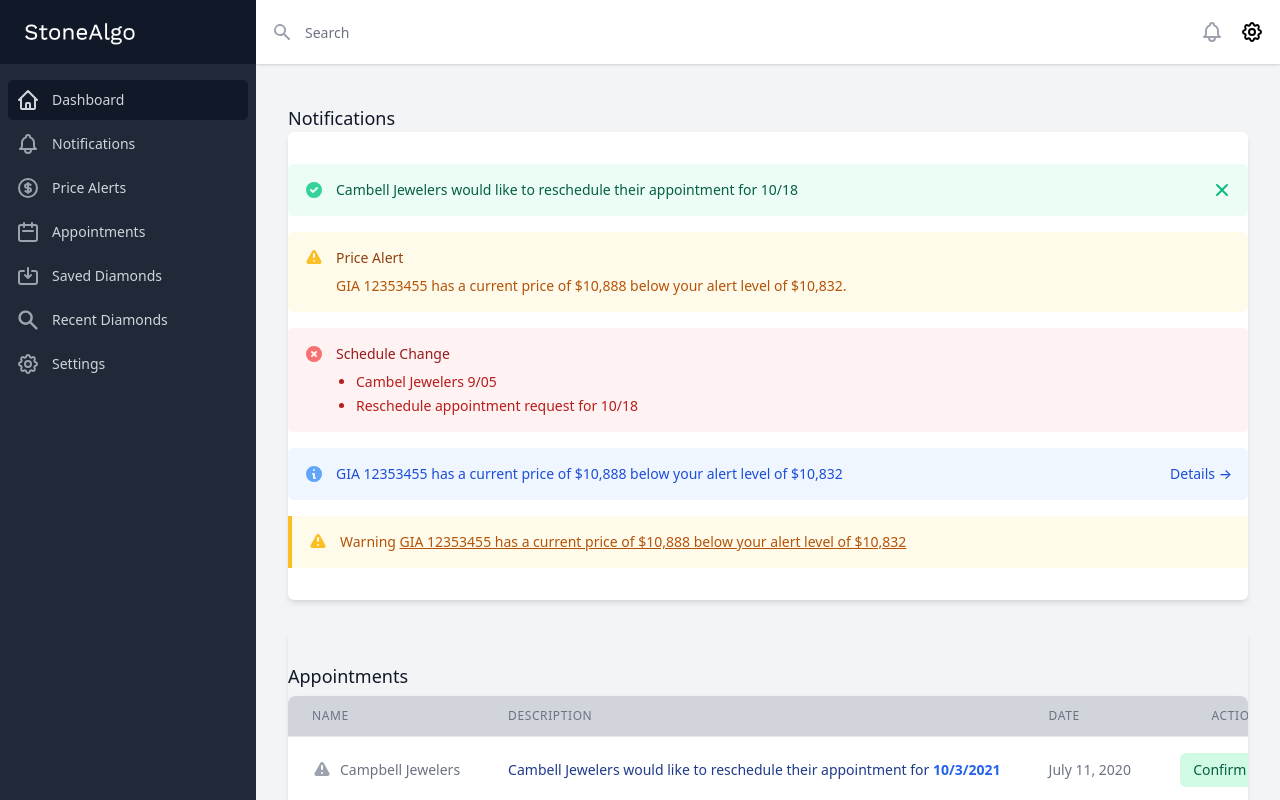
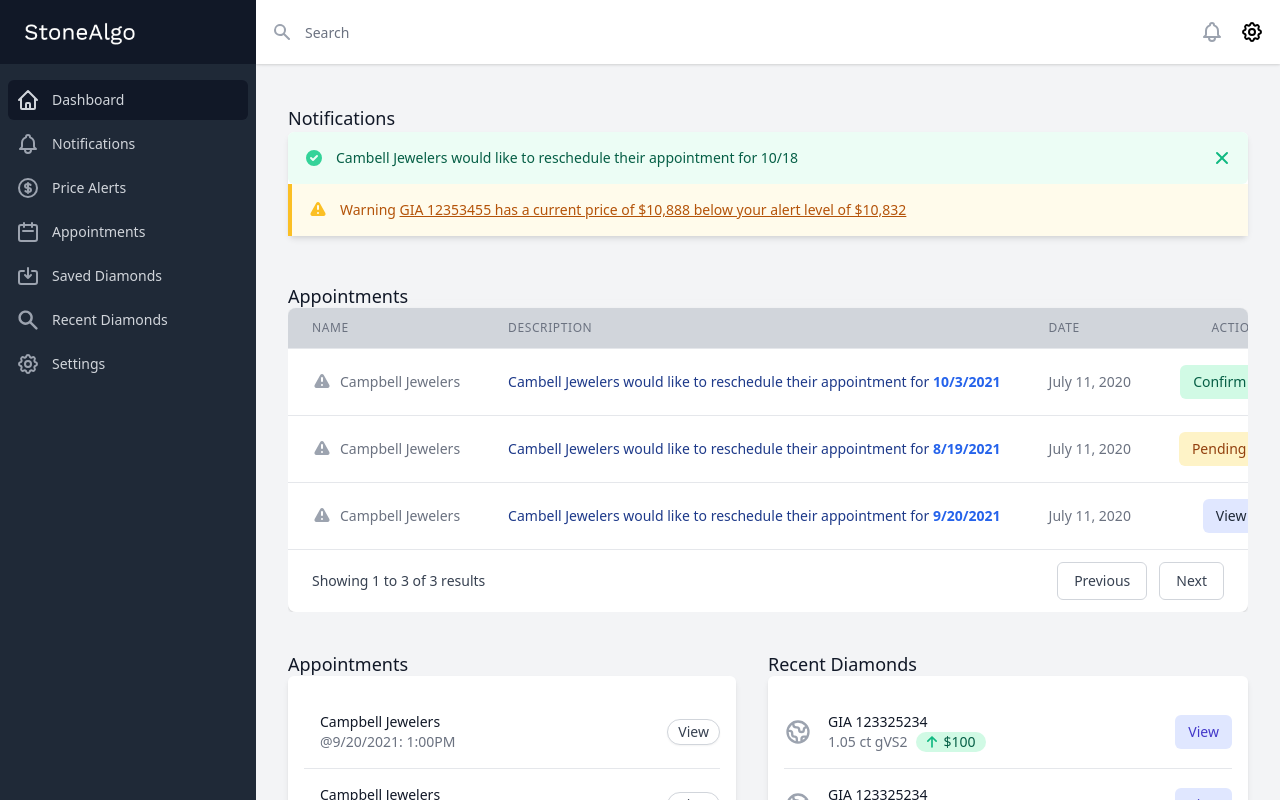
Before and after one commit to greenlightjohnny/tktw, a React app: page / in a window 1280 px wide. Built offline with nearby package versions, Linux system fonts and the light colour scheme.

Commit message:
Style changes

```diff
--- a/src/features/appointments/app2.tsx
+++ b/src/features/appointments/app2.tsx
@@ -97,13 +97,13 @@
 
 export default function Example() {
   return (
-    <div className="relative  flex flex-col overflow-hidden bg-gray-100 mb-10 shadow-md">
-      <h2 className="  mt-8 px-4 text-lg leading-6 font-medium text-gray-900 sm:px-6 lg:px-0">
+    <div className="relative  flex flex-col overflow-hidden bg-gray-100 mb-10">
+      <h2 className="  mt-4 -mb-2 px-4 text-lg leading-6 font-medium text-gray-900 sm:px-6 lg:px-0">
         Appointments
       </h2>
 
       {/* Activity list (smallest breakpoint only) */}
-      <div className="shadow sm:hidden">
+      <div className="shadow-md sm:hidden">
         <ul
           role="list"
           className="mt-2 divide-y divide-gray-200 overflow-hidden shadow sm:hidden">
@@ -240,8 +240,8 @@
                 <div className="hidden sm:block">
                   <p className="text-sm text-gray-700">
                     Showing <span className="font-medium">1</span> to{" "}
-                    <span className="font-medium">10</span> of{" "}
-                    <span className="font-medium">20</span> results
+                    <span className="font-medium">3</span> of{" "}
+                    <span className="font-medium">3</span> results
                   </p>
                 </div>
                 <div className="flex-1 flex justify-between sm:justify-end">
--- a/src/features/appointments/appointments.tsx
+++ b/src/features/appointments/appointments.tsx
@@ -33,7 +33,7 @@
       <h3 className="text-lg mb- leading-6 font-medium text-gray-900">
         Appointments
       </h3>
-      <div className="bg-white rounded-md shadow-md pt-4 pr-4 pl-4 pb-4 mr-0 ">
+      <div className="bg-white rounded-md shadow-md pt-4 pr-4 pl-4 pb-4 mr-0 lg:mr-8 ">
         <div className="flow-root mt-6 ">
           <ul role="list" className="-my-5 divide-y divide-gray-200">
             {people.map((person) => (
--- a/src/features/dashboard/components/notifications.tsx
+++ b/src/features/dashboard/components/notifications.tsx
@@ -18,27 +18,27 @@
     icon: BellIcon,
     iconBackground: "bg-gray-400",
   },
-  {
-    id: 2,
-    content:
-      "Price Alert: GIA 12353455 has a current price of $10,888 below your alert level of $10,832.",
-    target: "More",
-    href: "#",
-    date: "Sep 22",
-    datetime: "2020-09-22",
-    icon: BellIcon,
-    iconBackground: "bg-blue-200",
-  },
-  {
-    id: 3,
-    content: "Cambell Jewelers would like to reschedule their appointment for",
-    target: "10/18",
-    href: "#",
-    date: "Sep 28",
-    datetime: "2020-09-28",
-    icon: CheckIcon,
-    iconBackground: "bg-green-300",
-  },
+  // {
+  //   id: 2,
+  //   content:
+  //     "Price Alert: GIA 12353455 has a current price of $10,888 below your alert level of $10,832.",
+  //   target: "More",
+  //   href: "#",
+  //   date: "Sep 22",
+  //   datetime: "2020-09-22",
+  //   icon: BellIcon,
+  //   iconBackground: "bg-blue-200",
+  // },
+  // {
+  //   id: 3,
+  //   content: "Cambell Jewelers would like to reschedule their appointment for",
+  //   target: "10/18",
+  //   href: "#",
+  //   date: "Sep 28",
+  //   datetime: "2020-09-28",
+  //   icon: CheckIcon,
+  //   iconBackground: "bg-green-300",
+  // },
   {
     id: 4,
     content:
--- a/src/features/dashboard/components/notifications3.tsx
+++ b/src/features/dashboard/components/notifications3.tsx
@@ -71,9 +71,9 @@
         className="flow-root border-solid bg-white rounded-md
     mr-0 lg:mr-0 mb-8 shadow-md">
         {/* <h3 className="mb-2 pl-2 pt-2 text-black-200 font-bold">Notifications</h3> */}
-        <ul role="list" className="mb-8 ">
+        <ul role="list" className="mb-0 ">
           <li>
-            <div className="rounded-md bg-green-50 p-4 mb-4 mt-8">
+            <div className="rounded-md bg-green-50 p-4  ">
               <div className="flex flex-1">
                 <div className="flex-shrink-0">
                   <CheckCircleIcon
@@ -100,7 +100,7 @@
               </div>
             </div>
           </li>
-          <li>
+          {/* <li>
             <div className="rounded-md bg-yellow-50 p-4 mb-4">
               <div className="flex">
                 <div className="flex-shrink-0">
@@ -170,9 +170,9 @@
                 </div>
               </div>
             </div>
-          </li>
+          </li> */}
           <li>
-            <div className="bg-yellow-50 border-l-4 border-yellow-400 p-4 mb-2">
+            <div className="bg-yellow-50 border-l-4 border-yellow-400 p-4 ">
               <div className="flex">
                 <div className="flex-shrink-0">
                   <ExclamationIcon
--- a/src/features/dashboard/dashboard.tsx
+++ b/src/features/dashboard/dashboard.tsx
@@ -15,20 +15,19 @@
       </div>
       <div className="flex flex-col lg:flex-col ">
         <App2 />
-        <App3 />
       </div>
 
       <div className="flex flex-col lg:flex-row justify-between">
-        <Feed />
         <Appointments />
+        <RecentDiamonds />
       </div>
-      <div className="flex flex-col lg:flex-row justify-between">
+      <div className="mt-8">
+        <Alert />
+      </div>
+      {/* <div className="flex flex-col lg:flex-row justify-between">
         <RecentDiamonds />
         <RecentDiamonds />
-      </div>
-      <div className="">
-        <Alert />
-      </div>
+      </div> */}
     </>
   );
 };
--- a/src/features/recentDiamonds/recentDiamonds.tsx
+++ b/src/features/recentDiamonds/recentDiamonds.tsx
@@ -47,7 +47,7 @@
 
 const RecentDiamonds: React.FC = () => {
   return (
-    <div className="mt-10 flex-1">
+    <div className="mt-0 flex-1">
       <h3 className="text-lg mb- leading-6 font-medium text-gray-900">
         Recent Diamonds
       </h3>
```
